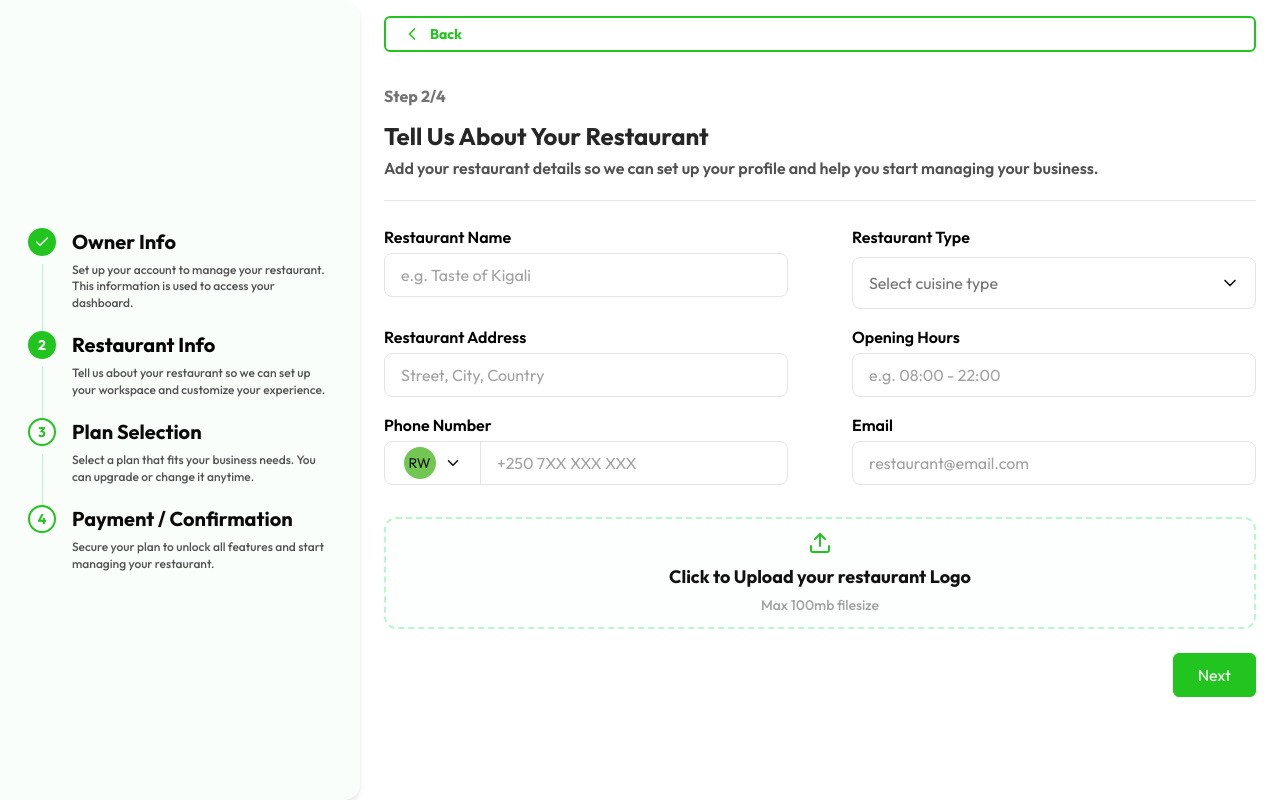
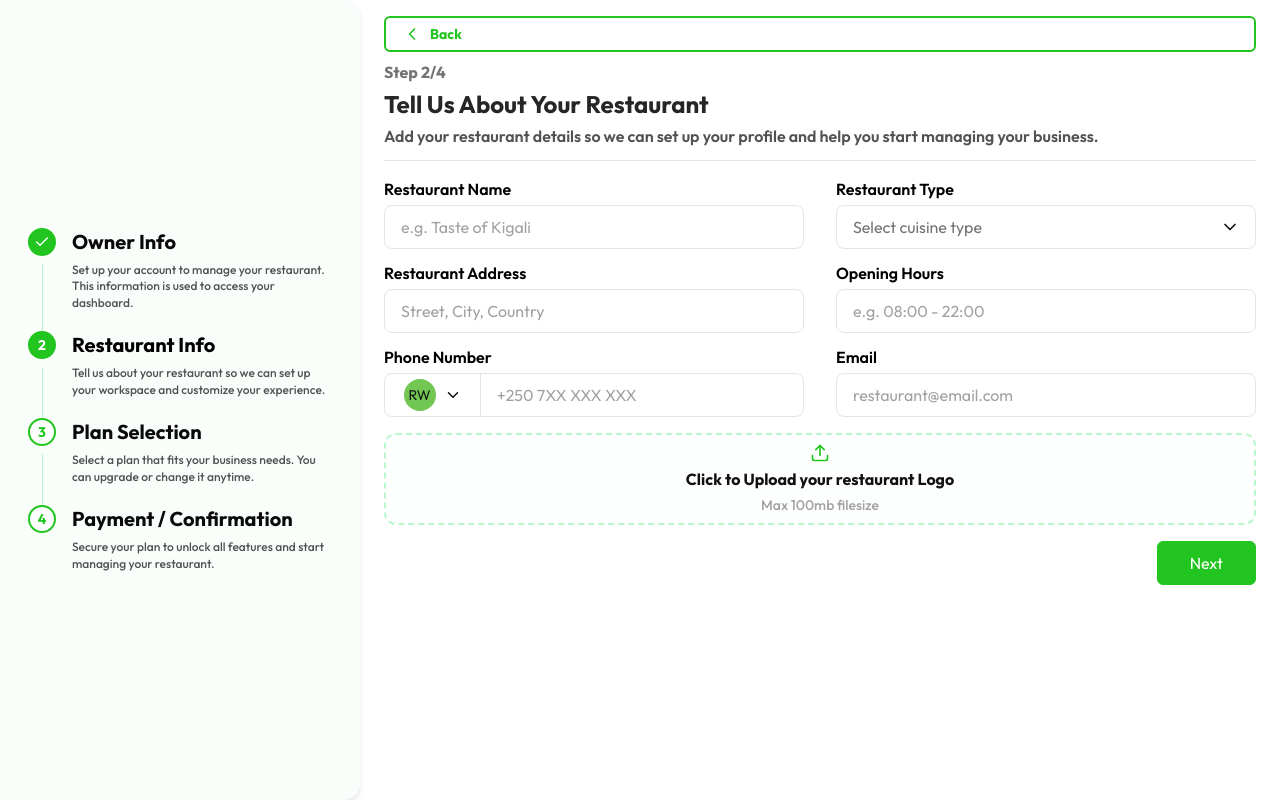
Before and after one commit to Honore-models/Dinely, a Next.js app in the folder dinely-saas/: page /onboarding/step-2 in a window 1280 px wide. Built offline with nearby package versions, Linux system fonts and the light colour scheme.

Commit message:
feat: add restaurant owner info, restaurant details, and subscription plan selection forms to onboarding flow

```diff
--- a/dinely-saas/src/app/onboarding/step-3/page.tsx
+++ b/dinely-saas/src/app/onboarding/step-3/page.tsx
@@ -33,18 +33,18 @@ export default function StepThreePage() {
   const { selectedPlan, setSelectedPlan, billingCycle, setBillingCycle } = useOnboardingStore();
 
   return (
-    <div className="mt-8">
+    <div className="mt-2">
       <p className="font-bold text-neutral-500">Step 3/4</p>
       <div className="text-center">
-        <h1 className="text-2xl font-bold text-[#22c51f]">Choose your plan</h1>
-        <p className="mt-3 text-base font-semibold text-neutral-600">
+        <h1 className="mt-1 text-2xl font-bold text-[#22c51f]">Choose your plan</h1>
+        <p className="mt-1 text-base font-semibold text-neutral-600">
           Select a subscription plan that fits your restaurant&apos;s needs. You can upgrade or cancel anytime.
         </p>
-        <div className="mt-5">
+        <div className="mt-3">
           <ToggleBilling value={billingCycle} onChange={setBillingCycle} />
         </div>
       </div>
-      <div className="mt-7 grid items-center gap-4 lg:grid-cols-3">
+      <div className="mt-4 grid items-center gap-4 lg:grid-cols-3">
         {plans.map((plan) => (
           <PlanCard
             key={plan.name}
@@ -54,14 +54,14 @@ export default function StepThreePage() {
           />
         ))}
       </div>
-      <div className="mt-7 flex items-end justify-between gap-6">
+      <div className="mt-4 flex items-end justify-between gap-6">
         <div>
-          <h2 className="text-lg font-bold">Any Question?</h2>
+          <h2 className="text-base font-bold">Any Question?</h2>
           <p className="mt-1 text-sm font-semibold text-neutral-500">
             <span className="text-[#22c51f]">Not sure?</span> You can start with a free trial or change your plan anytime.
           </p>
         </div>
-        <Button type="button" onClick={() => router.push("/onboarding/step-4")}>
+        <Button type="button" className="h-11 px-8" onClick={() => router.push("/onboarding/step-4")}>
           Next
         </Button>
       </div>
--- a/dinely-saas/src/components/onboarding/OwnerInfoForm.tsx
+++ b/dinely-saas/src/components/onboarding/OwnerInfoForm.tsx
@@ -39,24 +39,24 @@ export function OwnerInfoForm() {
   };
 
   return (
-    <form onSubmit={handleSubmit(onSubmit)} className="mt-8">
+    <form onSubmit={handleSubmit(onSubmit)} className="mt-2">
       <p className="font-bold text-neutral-500">Step 1/4</p>
-      <h1 className="mt-3 text-2xl font-bold text-neutral-800">Restaurant Owner Info</h1>
+      <h1 className="mt-1 text-2xl font-bold text-neutral-800">Restaurant Owner Info</h1>
       <p className="mt-1 text-base font-semibold text-neutral-600">
         Set up your account to manage your restaurant. This information is used to access your dashboard.
       </p>
-      <div className="mt-5 h-px bg-neutral-200" />
+      <div className="mt-3 h-px bg-neutral-200" />
 
-      <div className="mt-6 grid gap-6 lg:grid-cols-[210px_1fr]">
+      <div className="mt-4 grid gap-4 lg:grid-cols-[210px_1fr]">
         <div>
           <p className="text-base font-semibold leading-snug text-neutral-600">
             Let&apos;s get to know you! Share your details so we can set up your restaurant account.
           </p>
-          <Link href="/privacy" className="mt-7 inline-flex items-center text-base font-bold text-[#22c51f]">
+          <Link href="/privacy" className="mt-4 inline-flex items-center text-sm font-bold text-[#22c51f]">
             Terms &amp; Privacy Policy
           </Link>
         </div>
-        <div className="grid gap-4 md:grid-cols-2">
+        <div className="grid gap-3 md:grid-cols-2">
           <Input label="First Name" placeholder="eg. John" error={errors.firstName?.message} {...register("firstName")} />
           <Input label="Last Name" placeholder="eg. Park" error={errors.lastName?.message} {...register("lastName")} />
           <div className="md:col-span-2">
@@ -75,14 +75,14 @@ export function OwnerInfoForm() {
               <span className="font-bold">or</span>
               <span className="h-px flex-1 bg-neutral-200" />
             </div>
-            <Button type="button" variant="outline" className="w-full border-neutral-200 text-black">
+            <Button type="button" variant="outline" className="h-11 w-full border-neutral-200 text-black">
               <span className="text-3xl font-bold text-[#4285f4]">G</span> Sign Up with Google
             </Button>
           </div>
         </div>
       </div>
-      <div className="mt-6 flex justify-end">
-        <Button type="submit">Next</Button>
+      <div className="mt-4 flex justify-end">
+        <Button type="submit" className="h-11 px-8">Next</Button>
       </div>
     </form>
   );
--- a/dinely-saas/src/components/onboarding/RestaurantInfoForm.tsx
+++ b/dinely-saas/src/components/onboarding/RestaurantInfoForm.tsx
@@ -39,21 +39,21 @@ export function RestaurantInfoForm() {
   };
 
   return (
-    <form onSubmit={handleSubmit(onSubmit)} className="mt-8">
+    <form onSubmit={handleSubmit(onSubmit)} className="mt-2">
       <p className="font-bold text-neutral-500">Step 2/4</p>
-      <h1 className="mt-3 text-2xl font-bold text-neutral-800">Tell Us About Your Restaurant</h1>
+      <h1 className="mt-1 text-2xl font-bold text-neutral-800">Tell Us About Your Restaurant</h1>
       <p className="mt-1 text-base font-semibold text-neutral-600">
         Add your restaurant details so we can set up your profile and help you start managing your business.
       </p>
-      <div className="mt-5 h-px bg-neutral-200" />
+      <div className="mt-3 h-px bg-neutral-200" />
 
-      <div className="mt-6 grid gap-x-16 gap-y-4 md:grid-cols-2">
+      <div className="mt-4 grid gap-x-8 gap-y-3 md:grid-cols-2">
         <Input label="Restaurant Name" placeholder="e.g. Taste of Kigali" error={errors.name?.message} {...register("name")} />
         <label className="block">
-          <span className="mb-2 block text-base font-semibold text-black">Restaurant Type</span>
+          <span className="mb-1 block text-base font-semibold text-black">Restaurant Type</span>
           <span className="relative block">
             <select
-              className="h-[52px] w-full appearance-none rounded-lg border border-neutral-200 bg-white px-4 text-base font-semibold text-neutral-500 outline-none focus:border-[#22c51f] focus:ring-4 focus:ring-green-100"
+              className="h-11 w-full appearance-none rounded-lg border border-neutral-200 bg-white px-4 text-base font-semibold text-neutral-500 outline-none focus:border-[#22c51f] focus:ring-4 focus:ring-green-100"
               {...register("type")}
             >
               <option value="">Select cuisine type</option>
@@ -72,17 +72,17 @@ export function RestaurantInfoForm() {
         <Input label="Email" type="email" placeholder="restaurant@email.com" error={errors.email?.message} {...register("email")} />
       </div>
 
-      <label className="mt-8 grid min-h-28 cursor-pointer place-items-center rounded-xl border-2 border-dashed border-green-200 bg-green-50/20 text-center transition hover:bg-green-50">
+      <label className="mt-4 grid min-h-20 cursor-pointer place-items-center rounded-xl border-2 border-dashed border-green-200 bg-green-50/20 text-center transition hover:bg-green-50">
         <input type="file" className="sr-only" accept="image/*" />
-        <span>
-          <Upload className="mx-auto text-[#22c51f]" />
-          <span className="mt-2 block text-lg font-bold">Click to Upload your restaurant Logo</span>
+        <span className="flex flex-col items-center justify-center py-2">
+          <Upload className="text-[#22c51f]" size={20} />
+          <span className="mt-1 block text-base font-bold">Click to Upload your restaurant Logo</span>
           <span className="mt-1 block text-sm font-medium text-neutral-400">Max 100mb filesize</span>
         </span>
       </label>
 
-      <div className="mt-6 flex justify-end">
-        <Button type="submit">Next</Button>
+      <div className="mt-4 flex justify-end">
+        <Button type="submit" className="h-11 px-8">Next</Button>
       </div>
     </form>
   );
```
